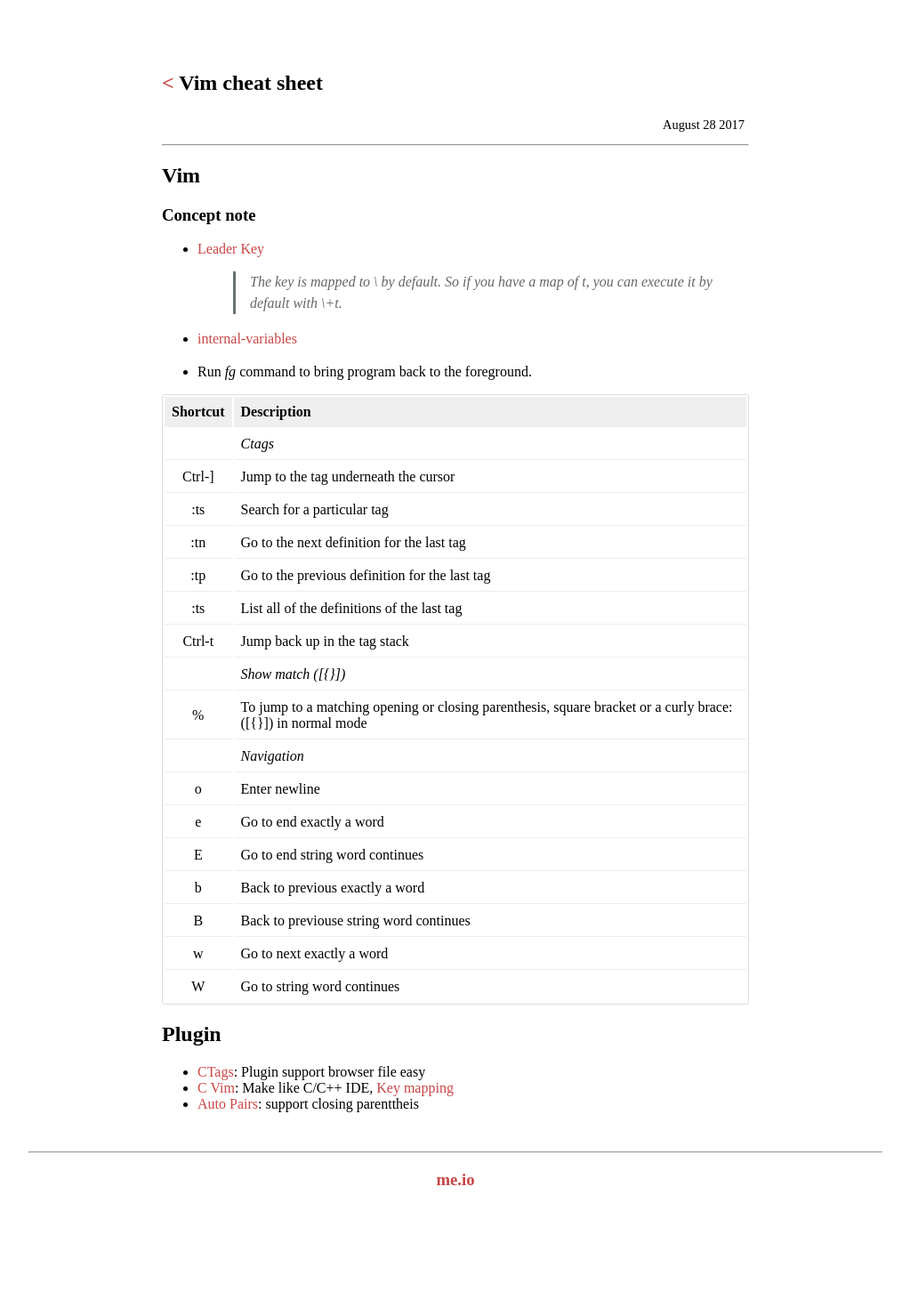
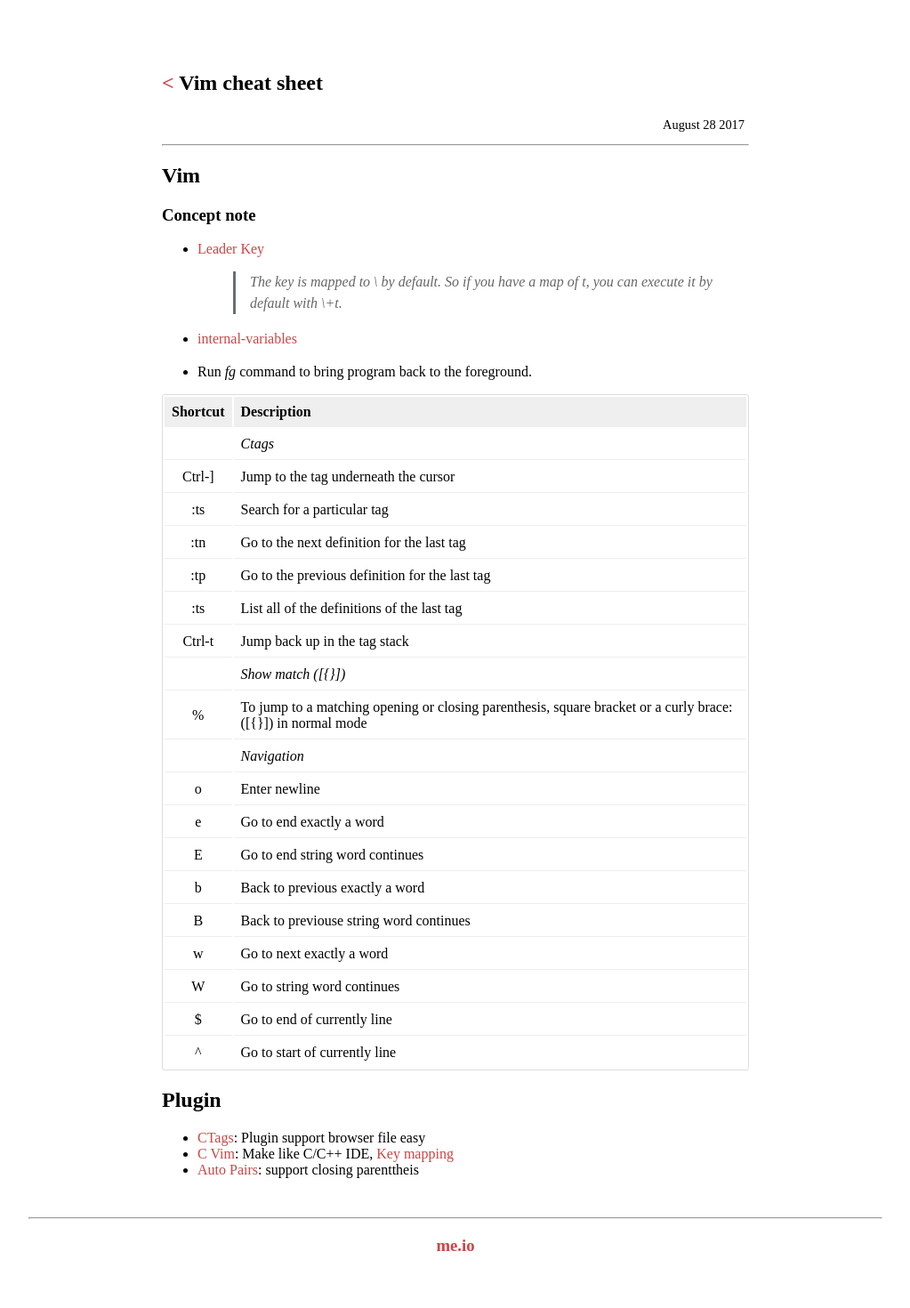
Before and after one commit to congdv/congdv.github.io, a Jekyll site: the page built from _posts/2017-08-28-vim-cheat-sheet.md, in a window 1280 px wide. Shown: the whole page at 89% size, without its empty margins (128-1151 px from the left). Built offline with Jekyll 4.4.1, drawn with Linux system fonts in a browser that asks for light colours; before the commit the page ends 1396 px from its top, so only the background shows below that.

Commit message:
Update 2017-08-28-vim-cheat-sheet.md

```diff
--- a/_posts/2017-08-28-vim-cheat-sheet.md
+++ b/_posts/2017-08-28-vim-cheat-sheet.md
@@ -35,6 +35,8 @@
 |B| Back to previouse string word continues|
 |w| Go to next exactly a word|
 |W| Go to string word continues|
+|$| Go to end of currently line|
+|^| Go to start of currently line|
 
 ## Plugin
 - [CTags](https://andrew.stwrt.ca/posts/vim-ctags/): Plugin support browser file easy
```
